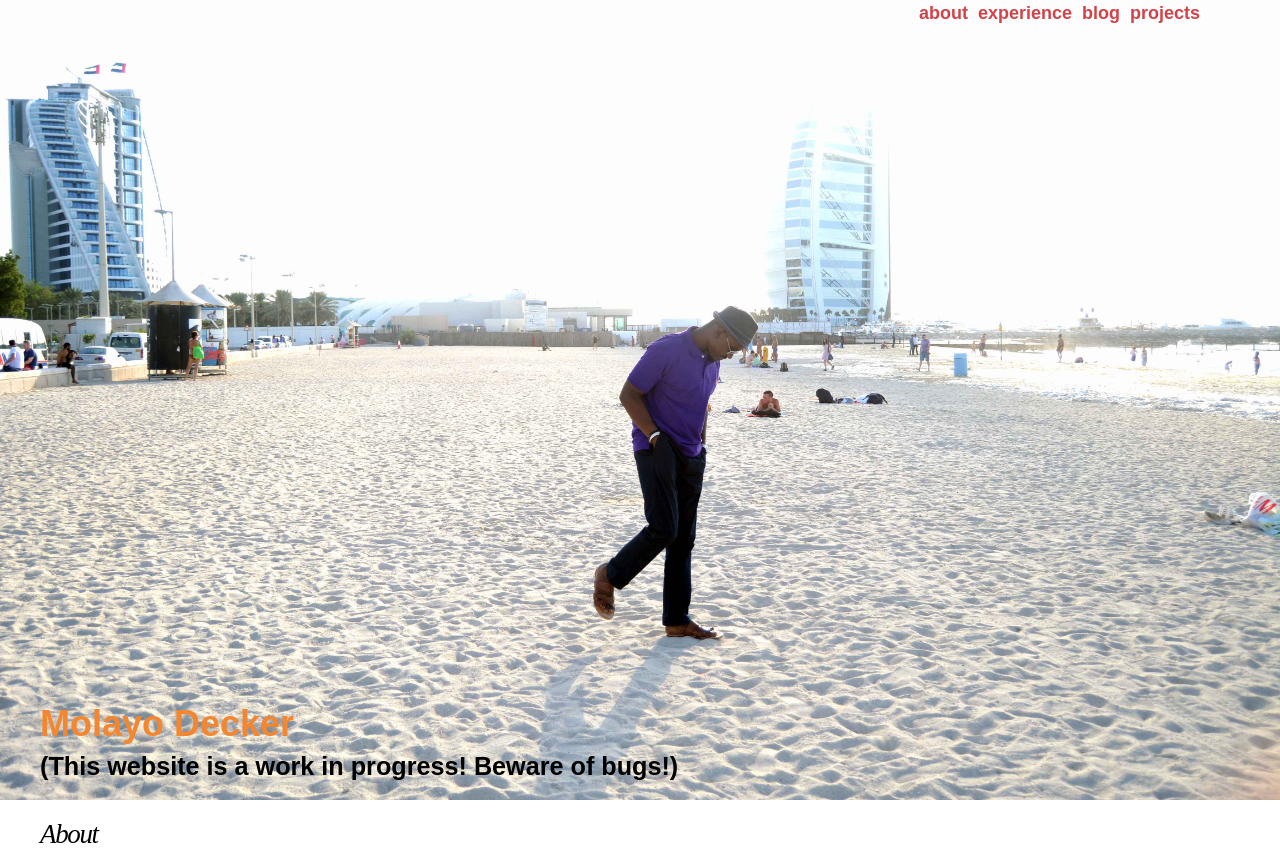
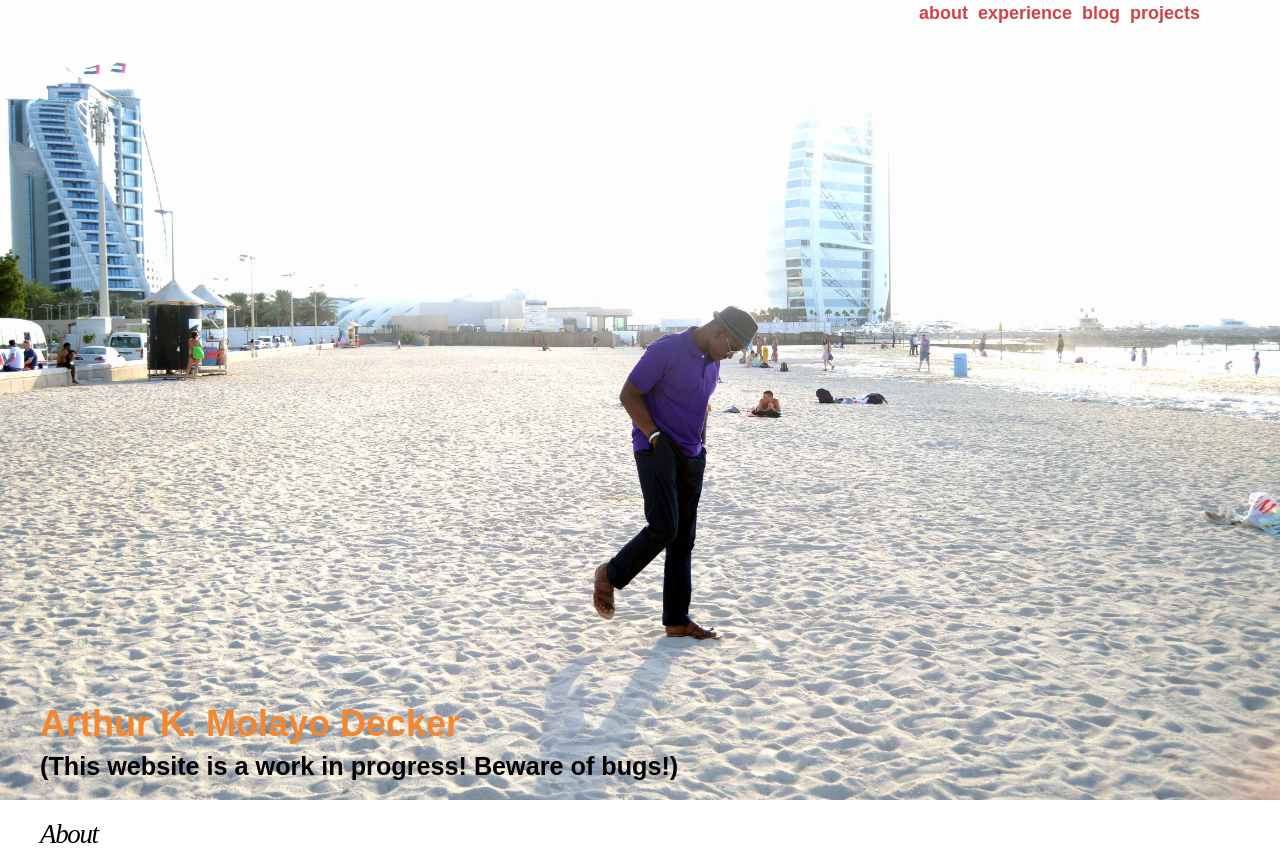
Before and after one commit to molayodecker/molayodecker.github.io, a website: page builds/postcss/index.html in a window 1280 px wide. Shown: the top 852 px of the page. Drawn offline with Linux system fonts and the light colour scheme.

Commit message:
Profile name changed

```diff
--- a/builds/postcss/index.html
+++ b/builds/postcss/index.html
@@ -1,7 +1,7 @@
 <!Doctype html>
 <html>
 <head>
-<title>Molayo Decker</title>
+<title>Arthur Decker</title>
 <link rel="stylesheet" href="css/style.css">
 <link rel="stylesheet" href="css/font-awesome/css/font-awesome.min.css">
 <meta name="viewport" content="width=device-width, initial-scale=1.0">
@@ -19,7 +19,7 @@
       </div>
   </nav><!--end of nav -->
   <div class="container tagline">
-    <h1 class="headline">Molayo Decker</h1>
+    <h1 class="headline">Arthur K. Molayo Decker</h1>
     <p><em>(This website is a work in progress! Beware of bugs!)</em> </p>
   </div><!-- container tagline -->
 </header><!--End of header -->
```
